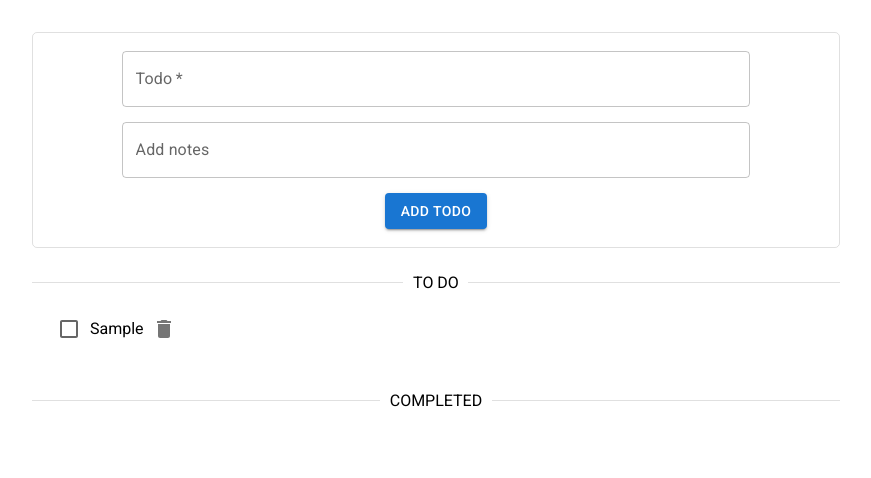
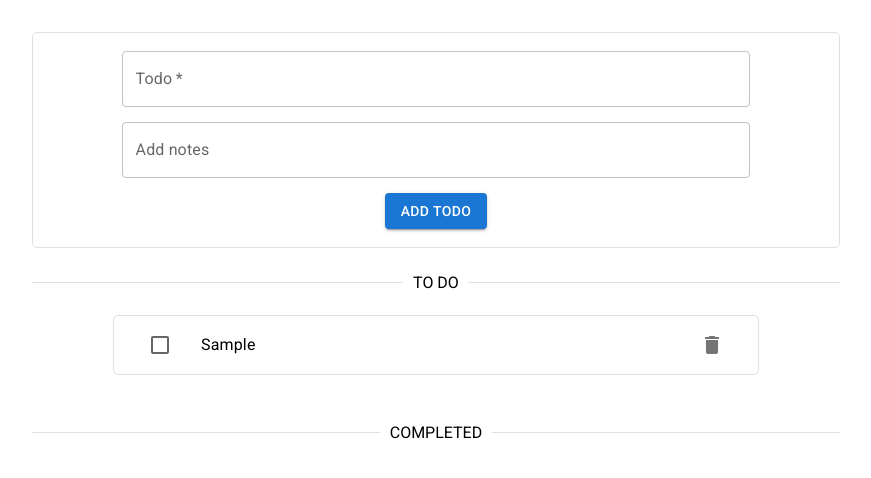
Before and after one commit to BUsuper/todo-project, a React (Vite) app: page / in a window 1280 px wide. Both pictures are taken after typing "Sample", "Sample" into the empty fields and a click on the button "ADD TODO". Shown: the top 478 px of the page, without its empty margins (408-1279 px from the left). Built offline with nearby package versions, Linux system fonts and the light colour scheme.

Commit message:
Wrap in a Box, add margins and align items within properly

```diff
--- a/src/components/TodoItem/TodoItem.jsx
+++ b/src/components/TodoItem/TodoItem.jsx
@@ -1,4 +1,4 @@
-import { Checkbox, IconButton, ListItem } from '@mui/material/';
+import { Box, Checkbox, IconButton, ListItem, Typography } from '@mui/material/';
 import DeleteIcon from '@mui/icons-material/Delete';
 import { useState } from 'react';
 import { useDispatch, useSelector } from 'react-redux';
@@ -29,13 +29,18 @@ export function TodoItem({ id }) {
 
     const todo = useSelector(selectTodo(id));
     return (
-        <ListItem id={todo.id} onClick={handleTodoDetailsVisibility}>
-            <Checkbox id={`checkbox${todo.id}`} checked={todo.completed} onClick={(e) => handleTodoToggle(e, todo.id)}/>
-            {todo.completed ? <s>{todo.task}</s> : todo.task}
-            <IconButton onClick={(e) => handleDeletion(e, todo.id)}>
-                <DeleteIcon/>
-            </IconButton>
-            {isTodoDetailsVisible && <TodoDetails id={todo.id}></TodoDetails>}
-        </ListItem>
-    );
+        <Box sx={{border: "solid 1px", borderColor: "divider", borderRadius:"5px", width:"80%", margin:"15px auto"}}>
+            <ListItem id={todo.id} onClick={handleTodoDetailsVisibility}>
+                <Box sx={{display:"flex", alignItems: "center", width:"100%"}}>
+                    <Checkbox id={`checkbox${todo.id}`} checked={todo.completed} sx={{width: "10%"}} onClick={(e) => handleTodoToggle(e, todo.id)}/>
+                    <Typography sx={{width: "80%", paddingLeft:"10px"}}>{todo.completed ? <s>{todo.task}</s> : todo.task}</Typography>
+                    <IconButton sx={{width: "10%"}} onClick={(e) => handleDeletion(e, todo.id)}>
+                        <DeleteIcon/>
+                    </IconButton>
+                </Box>
+            </ListItem>
+            <Box>
+                {isTodoDetailsVisible && <TodoDetails id={todo.id}></TodoDetails>}
+            </Box>
+        </Box>);
 }
```
